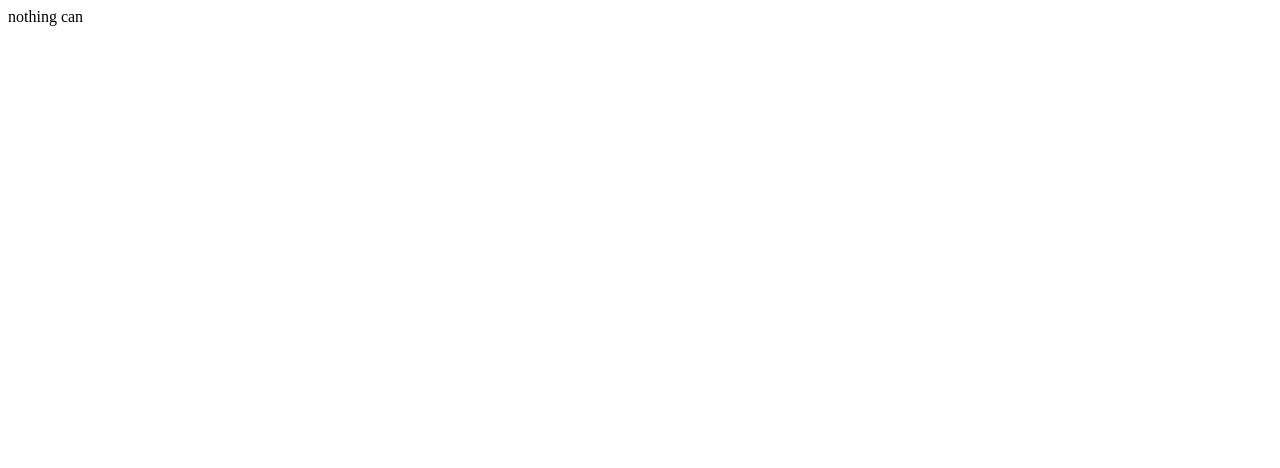
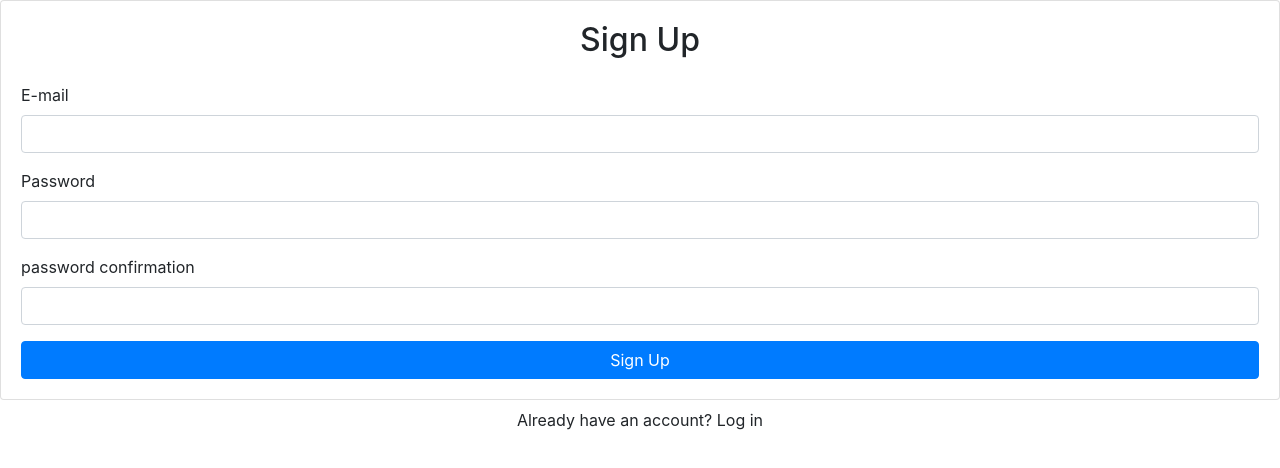
Before and after one commit to NarayanBavisetti/fixtures, a React (Create React App) app: page / in a window 1280 px wide. Shown: the top 468 px of the page. Built offline with nearby package versions, Linux system fonts and the light colour scheme.

Commit message:
updated signup page

```diff
--- a/src/App.js
+++ b/src/App.js
@@ -1,12 +1,18 @@
 import React from 'react';
 
+
 import Weather from './components/weatherapp'
+import { Container } from 'react-bootstrap'
+
 
 function App() {
   return (
-    <div className="App">
- <Weather />
-    </div>
+
+    // <SignUp />
+ <Container>
+
+ </Container>
+
   );
 }
 
--- a/src/components/signup.js
+++ b/src/components/signup.js
@@ -1,12 +1,43 @@
-import React from 'react'
-import {Form ,Button ,Card} from 'react-bootstrap'
-export default function signup() {
+import React ,{useRef} from 'react'
+import { Form , Button , Card} from "react-bootstrap"
+
+
+const Signup = () => {
+
+const emailRef = useRef();
+const passwordRef = useRef();
+const passwordconfirmRef = useRef();
     return (
-        <div>
-            <Card></Card>
+        <>
+            <Card>
+                <Card.Body>
+                    <h2 className="text-center mb-4">Sign Up</h2>
+                    <Form>
+                       <Form.Group id="email">
+
+                            <Form.Label>E-mail</Form.Label>
+                             <Form.Control type="email" ref={emailRef} required />
+                         </Form.Group>
+                    </Form>
+                    <Form>
+                        <Form.Group id="password">
+                            <Form.Label>Password</Form.Label>
+                            <Form.Control type="password" ref={passwordRef} required />
+                        </Form.Group>
+                    </Form>
+                    <Form>
+                        <Form.Group id="password">
+                            <Form.Label>password confirmation</Form.Label>
+                            <Form.Control type="password" ref={passwordconfirmRef} required />
+                        </Form.Group>
+                        <Button className="w-100" type="submit">Sign Up</Button>
+                    </Form>
+                </Card.Body>
+            </Card>
             <div className="w-100 text-center mt-2">
                 Already have an account? Log in
             </div>
-        </div>
+        </>
     )
 }
+export default Signup
--- a/src/index.js
+++ b/src/index.js
@@ -1,14 +1,12 @@
 import React from 'react';
 import ReactDOM from 'react-dom';
-
 import App from './App.js'
-
-
+import Signup from './components/Signup'
+import 'bootstrap/dist/css/bootstrap.min.css'
 
 ReactDOM.render(
-  <React.StrictMode>
-    <App />
 
-  </React.StrictMode>,
+  <Signup />,
+
   document.getElementById('root')
 );
```
